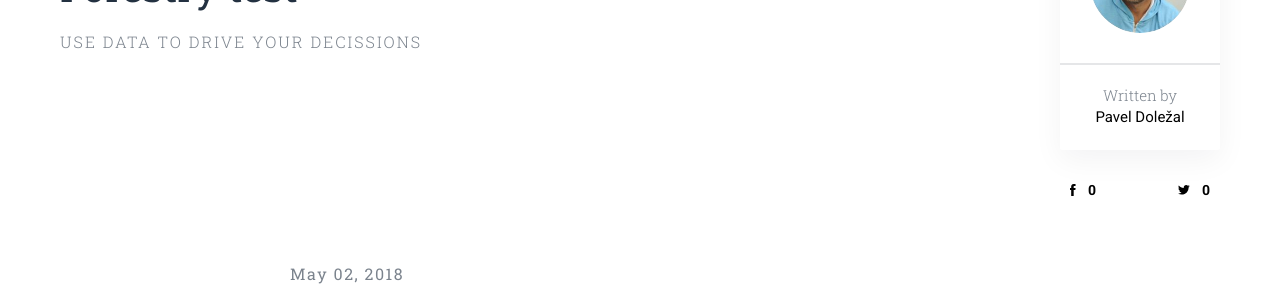
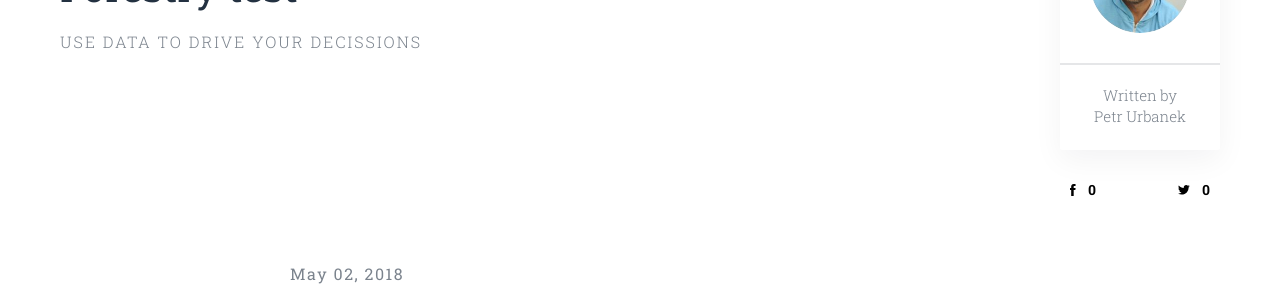
Before and after one commit to keboola/blog, a Jekyll site: the page built from _posts/2018-05-28-test.md, in a window 1280 px wide. Shown: the part 273-573 px from the top of the page. Built offline with Jekyll 4.4.1, drawn with Linux system fonts in a browser that asks for light colours; nearby versions of some CDN libraries.

Commit message:
add user from yml

```diff
--- a/_layouts/post.html
+++ b/_layouts/post.html
@@ -9,7 +9,14 @@
 		<div class="article-header-user">
 			<div class="img"><img src="/img/user.jpg" alt="Pavel Doležal"></div>
 			<div class="article-header-user-desc">
-				<p>Written by<br><a href="">Pavel Doležal</a></p>
+				<p>
+					Written by<br>
+					{% for data in site.data['user'] %}
+						{% if data.id == page.user %}
+							{{ data.name }}
+						{% endif %}
+					{% endfor %}
+				</p>
 			</div>
 		</div>
 		<div class="article-header-share">
```
Also changed, not shown: _layouts/home.html (+6 -1 lines).
